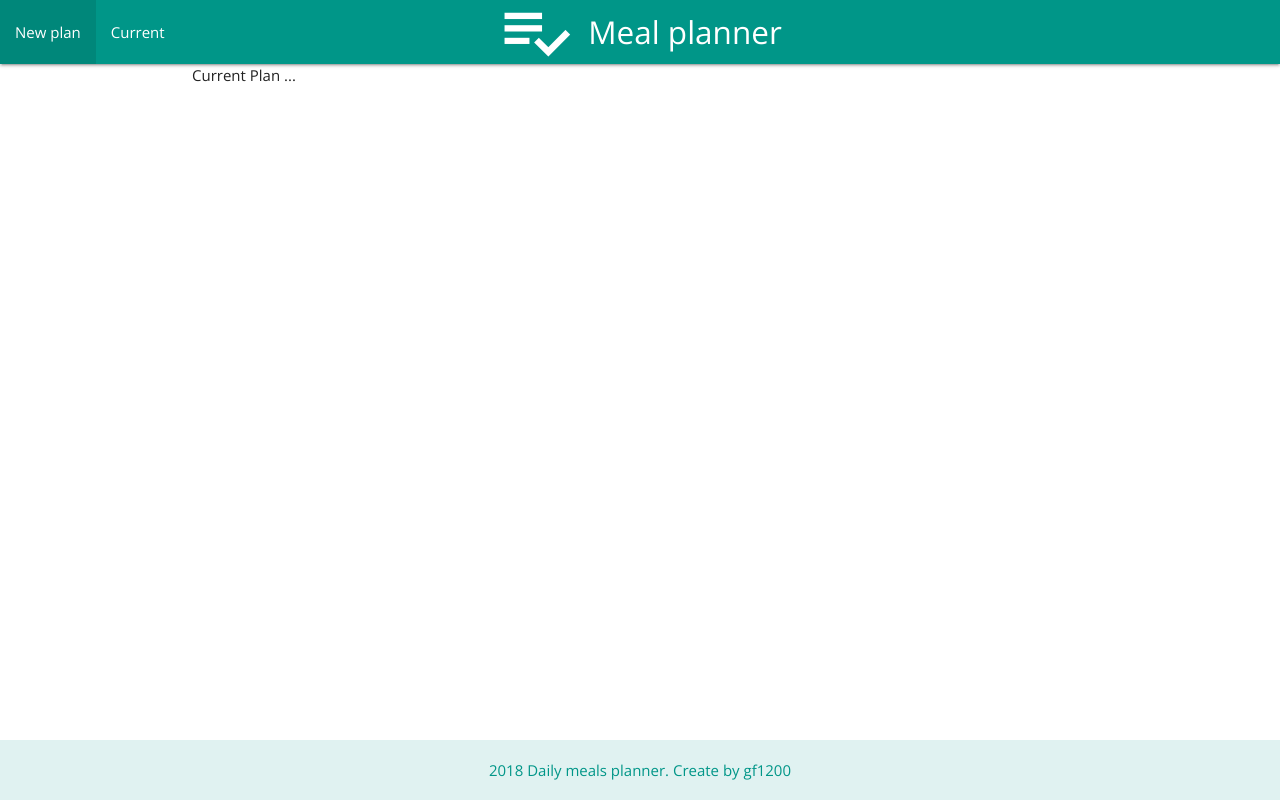
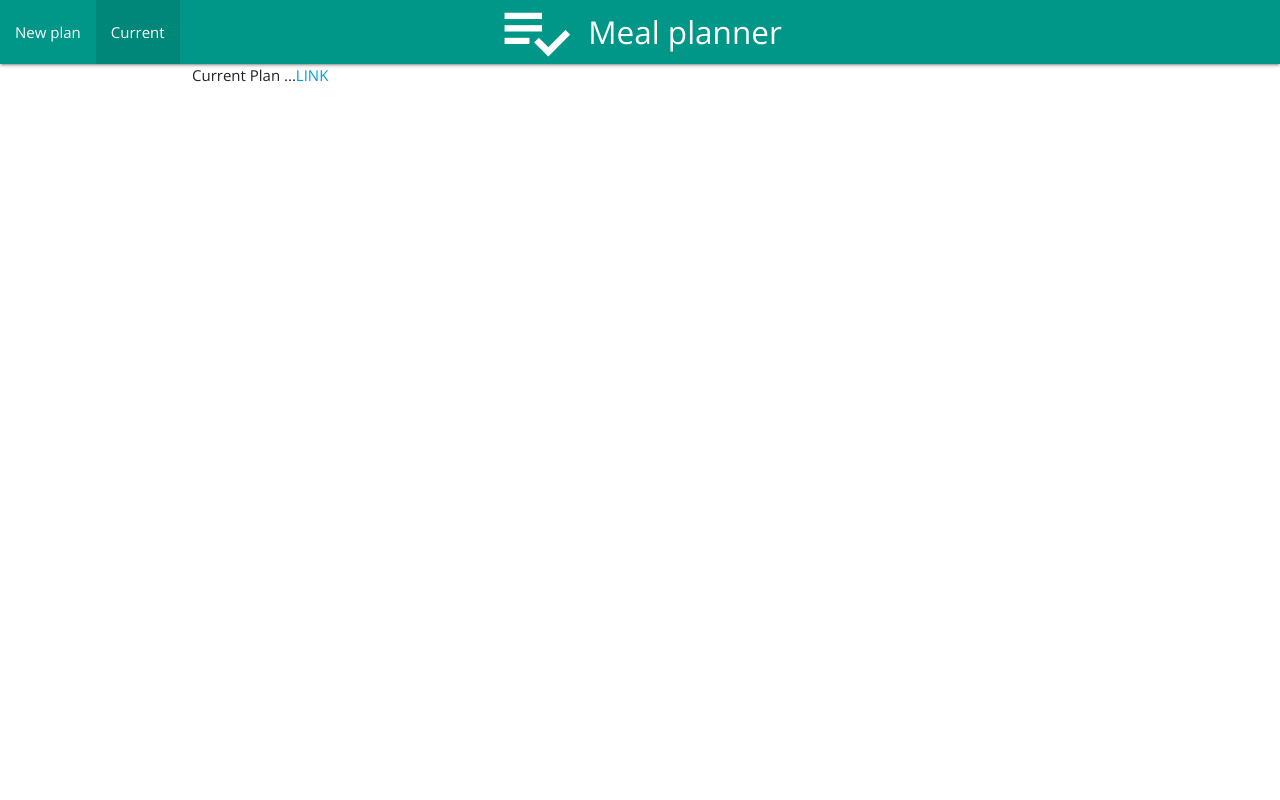
Before and after one commit to gf1200/Burger-builder_project-for-practise, a React (Create React App) app: page /current in a window 1280 px wide. Shown: the top 800 px of the page. Built offline with nearby package versions, Linux system fonts and the light colour scheme.

Commit message:
Set ruter NavLink to nav links

```diff
--- a/src/components/Menu/ChosenMeals/ChosenMeals.jsx
+++ b/src/components/Menu/ChosenMeals/ChosenMeals.jsx
@@ -8,10 +8,10 @@ const ChosenMeals = ({ meals, deleteMeal }) => {
             {meal.name}
             <a
               href="#!"
-              class="secondary-content"
+              className="secondary-content"
               onClick={() => deleteMeal(meal.chosenId)}
             >
-              <i class="material-icons">delete</i>
+              <i className="material-icons">delete</i>
             </a>
           </div>
         </li>
--- a/src/components/Navigation/NavigationItem/NavigationItem.jsx
+++ b/src/components/Navigation/NavigationItem/NavigationItem.jsx
@@ -1,9 +1,14 @@
 import React from 'react';
+import { NavLink, withRouter } from 'react-router-dom';
 
-const navigationItem = ({ link, active, children }) => (
-  <li className={active ? ['active'] : null}>
-    <a href={link}>{children}</a>
-  </li>
-);
+const navigationItem = ({ link, children, location }) => {
+  return (
+    <li className={location.pathname === link ? 'active' : ''}>
+      <NavLink exact to={link}>
+        {children}
+      </NavLink>
+    </li>
+  );
+};
 
-export default navigationItem;
+export default withRouter(navigationItem);
--- a/src/components/Navigation/NavigationItems/NavigatIonItems.jsx
+++ b/src/components/Navigation/NavigationItems/NavigatIonItems.jsx
@@ -2,12 +2,8 @@ import React from 'react';
 import NavigationItem from './../NavigationItem/NavigationItem';
 const NavigatIonItems = props => (
   <React.Fragment>
-    <NavigationItem link="/" active={true}>
-      New plan
-    </NavigationItem>
-    <NavigationItem link="/" active={false}>
-      Current
-    </NavigationItem>
+    <NavigationItem link="/">New plan</NavigationItem>
+    <NavigationItem link="/current">Current</NavigationItem>
   </React.Fragment>
 );
 
--- a/src/containers/CurrentPlan/CurrentPlan.jsx
+++ b/src/containers/CurrentPlan/CurrentPlan.jsx
@@ -2,7 +2,14 @@ import React, { Component } from 'react';
 
 export class CurrentPlan extends Component {
   render() {
-    return <div>Current Plan ...</div>;
+    return (
+      <div>
+        Current Plan ...
+        <a href="#C4">LINK</a>
+        <div style={{ height: '2000px' }} />
+        <h2 id="C4">Chapter 4</h2>
+      </div>
+    );
   }
 }
 
```
